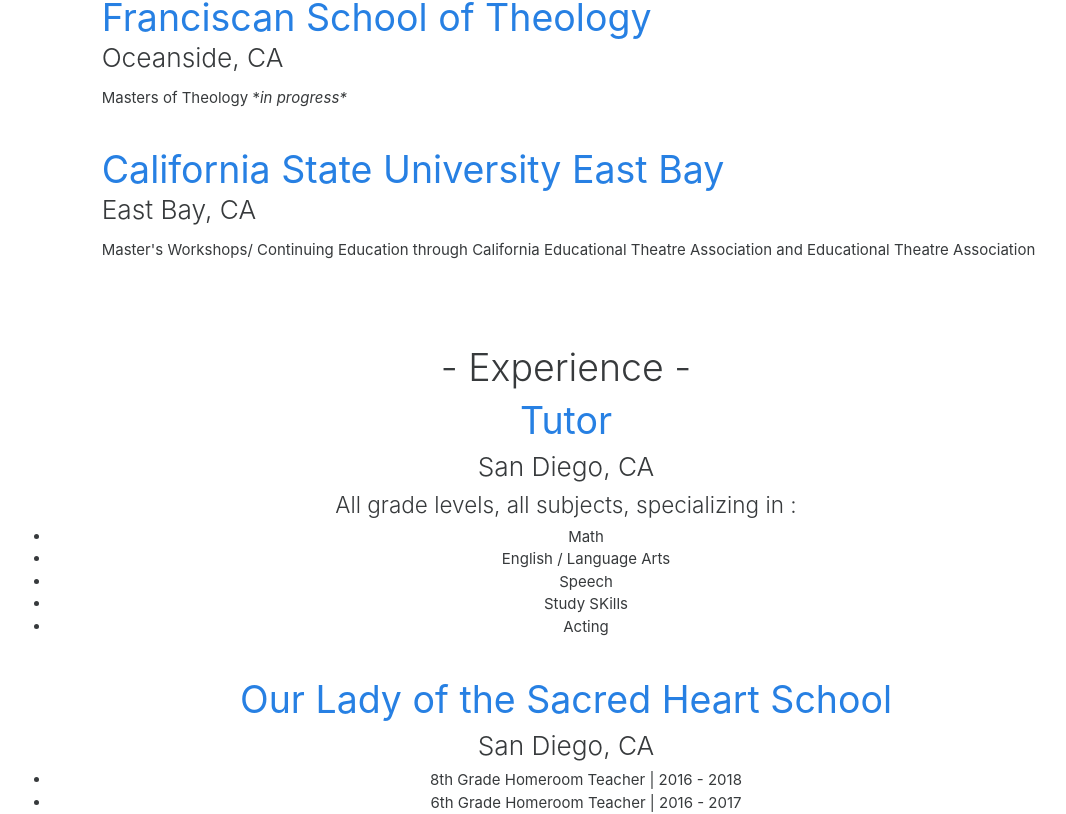
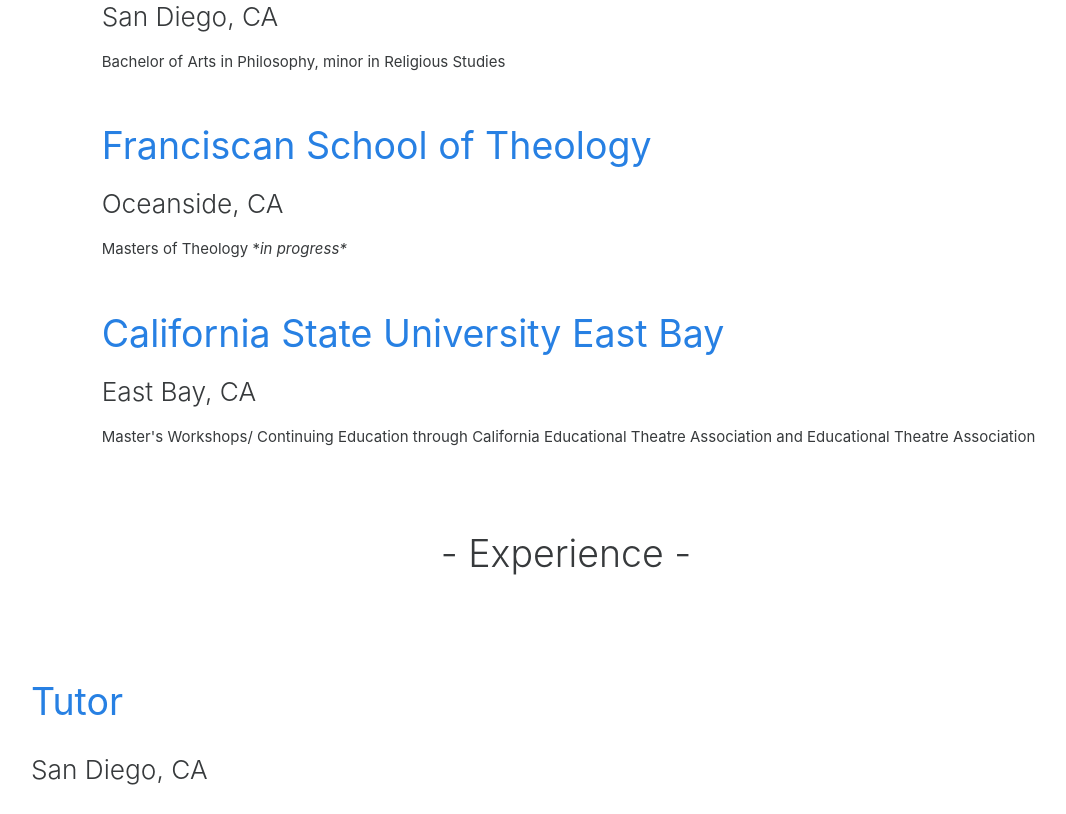
Before and after one commit to maryredlinger/joe-b-site, a React (Create React App) app: page /about in a window 1280 px wide. Shown: the part 1601-2415 px from the top of the page, without its empty margins (54-1120 px from the left). Built offline with nearby package versions, Linux system fonts and the light colour scheme.

Commit message:
adds courses routes

```diff
--- a/src/App.css
+++ b/src/App.css
@@ -78,6 +78,7 @@
   background-color: rgb(228, 228, 228);
   margin-top: 50px;
 }
+
 
 .footerFont {
   color: white;
--- a/src/App.js
+++ b/src/App.js
@@ -6,6 +6,11 @@
 import Contact from './pages/Contact.js'
 import About from './pages/About.js'
 import NavBar from './pages/NavBar.js'
+
+import English from './pages/English.js'
+import Math from './pages/Math.js'
+import Drama from './pages/Drama.js'
+
 
 
 function App() {
@@ -24,12 +29,15 @@
             <Route path="/" exact component={Home} />
             <Route path="/contact" exact component={Contact} />
             <Route path="/about" exact component={About} />
+            <Route path="/english_language_arts" exact component={English} />
+            <Route path="/math_social_studies" exact component={Math} />
+            <Route path="/theatre_drama" exact component={Drama} />
           </Switch>
         </Router>
         <br></br>
         <footer>
             <div className="Footer">
-              <h3 className="+footerFont"><a href="/">Home</a></h3>
+              <h3 className="footerFont"><a href="/">Home</a></h3>
               <h3 className="footerFont"><a href="/about">About</a></h3>
               <h3 className="footerFont"><a href="/contact">Contact</a></h3>
             </div>
--- /dev/null
+++ b/src/pages/Drama.js
@@ -0,0 +1,11 @@
+import React from 'react';
+
+const Drama = () => {
+    return(
+        <div>
+            <h1>Drama</h1>
+        </div>
+    )
+}
+
+export default Drama;
--- /dev/null
+++ b/src/pages/English.js
@@ -0,0 +1,11 @@
+import React from 'react';
+
+const English = () => {
+    return(
+        <div>
+            <h1>English</h1>
+        </div>
+    )
+}
+
+export default English;
--- /dev/null
+++ b/src/pages/Math.js
@@ -0,0 +1,11 @@
+import React from 'react';
+
+const Math = () => {
+    return(
+        <div>
+            <h1>Math</h1>
+        </div>
+    )
+}
+
+export default Math;
--- a/src/pages/NavBar.js
+++ b/src/pages/NavBar.js
@@ -17,9 +17,9 @@
                         <Link href="/about" className="colorWhite">About</Link>
                     </NavItem>
                     <NavDropdown className="colorWhite" title="Courses">
-                        <NavDropdown.Item href="#action/3.1">English / Language Arts</NavDropdown.Item>
-                        <NavDropdown.Item href="#action/3.2">Math / Social Studies</NavDropdown.Item>
-                        <NavDropdown.Item href="#action/3.3">Theatre / Drama</NavDropdown.Item>
+                        <NavDropdown.Item href="/english_language_arts">English / Language Arts</NavDropdown.Item>
+                        <NavDropdown.Item href="math_social_studies">Math / Social Studies</NavDropdown.Item>
+                        <NavDropdown.Item href="theatre_drama">Theatre / Drama</NavDropdown.Item>
                     </NavDropdown>
                     <NavItem className="">
                         <Link href="/contact" className="colorWhite">Contact</Link>
@@ -27,31 +27,6 @@
                     </Nav>
                 </Navbar.Collapse>
                 </Navbar>
-        {/*
-        <Nav className="NavFlex navbar navbar-dark bg-primary" sticky="top">
-          <NavItem>
-          <Link className="navbar-brand" href="/contact">Joe Bernans</Link>
-          </NavItem>
-            <NavItem className="">
-              <Link className="colorWhite" href="/">Home <span className="sr-only">(current)</span></Link>
-            </NavItem>
-            <NavItem className="">
-              <Link href="/about" className="colorWhite">About</Link>
-            </NavItem>
-            <NavItem className="">
-              <Link href="/courses" className="colorWhite">Courses</Link>
-            </NavItem>
-            <NavDropdown className="colorWhite" title="Courses" id="basic-nav-dropdown">
-              <NavDropdown.Item href="#action/3.1">Action</NavDropdown.Item>
-              <NavDropdown.Item href="#action/3.2">Another action</NavDropdown.Item>
-              <NavDropdown.Item href="#action/3.3">Something</NavDropdown.Item>
-              <NavDropdown.Divider />
-              <NavDropdown.Item href="#action/3.4">Separated link</NavDropdown.Item>
-            </NavDropdown>
-            <NavItem className="">
-              <Link href="/contact" className="colorWhite">Contact</Link>
-            </NavItem>
-        </Nav>*/}
       </div>
 
     )
--- a/src/styles/About.css
+++ b/src/styles/About.css
@@ -10,6 +10,7 @@
 
 .profileTxt {
     font-size: 17px;
+    padding-left: 50px;
 }
 
 .credentials {
@@ -22,6 +23,7 @@
     padding-bottom: 9px;
     width: 100%;
     color: #2780e3;
+    line-height: normal;
 }
 
 .line-break {
@@ -58,6 +60,8 @@
     padding-top: 5px;
     padding-bottom: 5px;
     width: 100%;
+    line-height: normal;
+
 }
 
 .ed {
@@ -81,3 +85,27 @@
 .p {
     font-size: 19px;
 }
+
+.expContainer {
+    padding-top: 40px;
+    display: flex;
+    justify-content: left;
+    flex-direction: column;
+    padding-left: 5px;
+}
+
+.expContainer {
+    width: auto;
+
+}
+
+.itemExp {
+    margin: 10px;
+    line-height: normal;
+    text-align: left;
+    display: flex;
+    flex-wrap: wrap;
+    padding-top: 5px;
+    padding-bottom: 5px;
+    width: 100%;
+}
```
Also changed, not shown: src/pages/practice.js (deleted).
